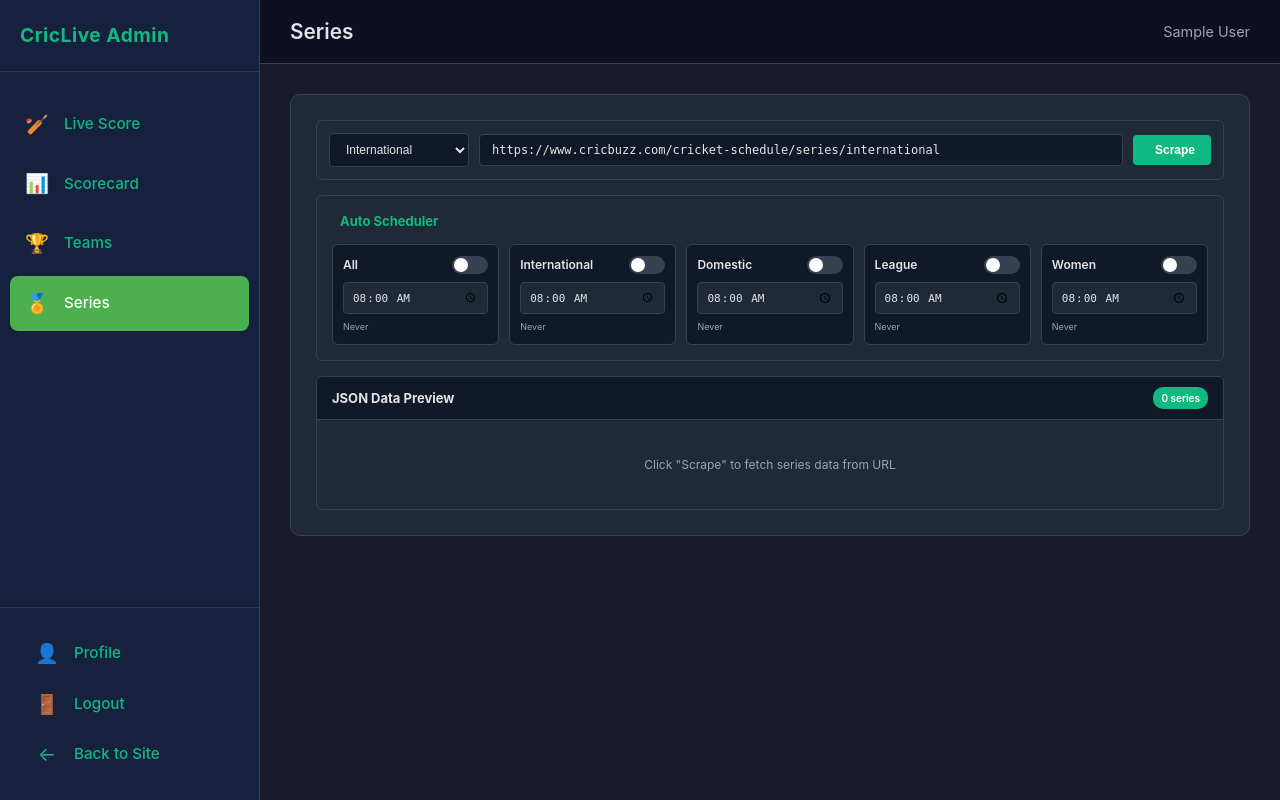
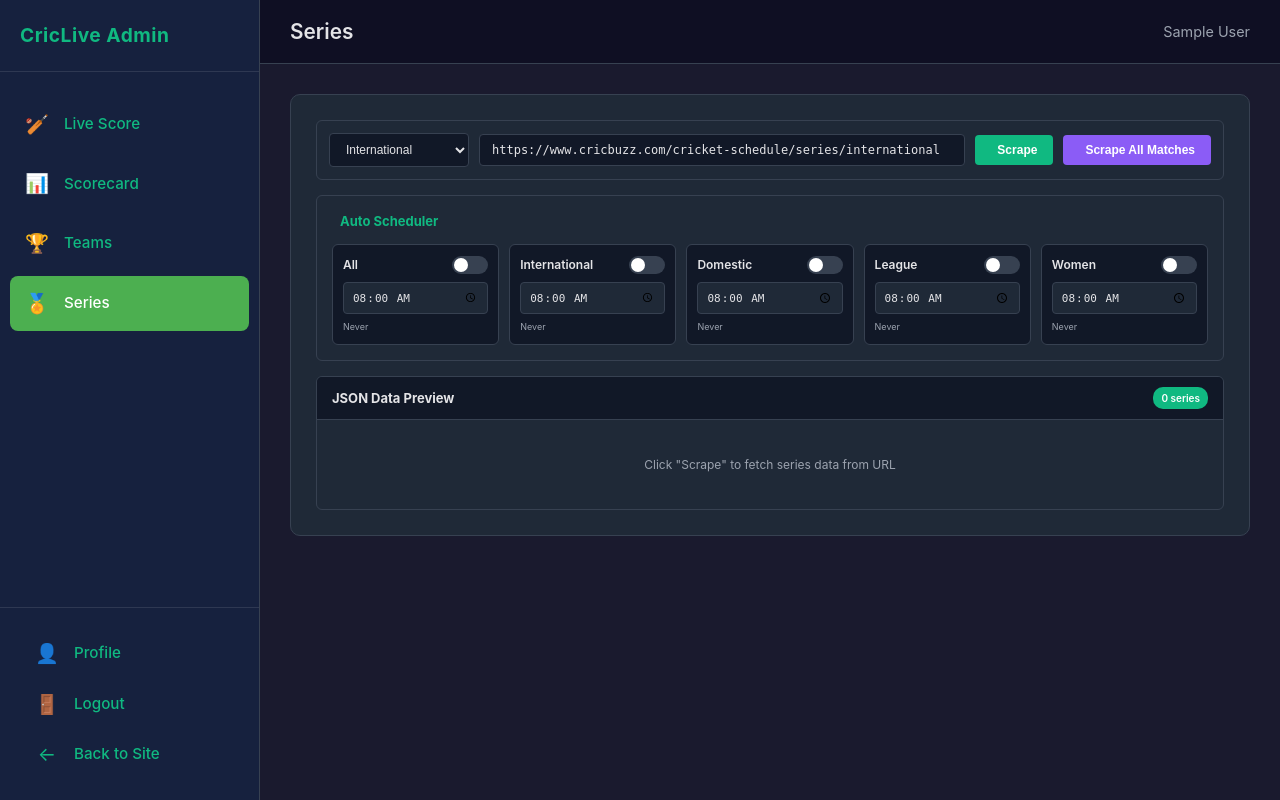
Before and after one commit to codinghunt24/Cricket-Hub, a Flask app: page /admin/series in a window 1280 px wide. Run offline with Flask 3, Linux system fonts and the light colour scheme; the visitor is signed in with stand-in values (Sample User, id 1); data comes from the database, SQL or seed files in the repository; data that the repository does not hold is empty.

Commit message:
Add ability to scrape all series matches with a single click
Introduces a new API endpoint `/api/scrape/all-series-matches` in `app.py` to process all series and scrape their matches. Updates `scraper.py` to enhance the `scrape_matches_from_series` function and adds a new "Scrape All Matches" button and associated JavaScript functionality to `templates/admin/series.html`.

Replit-Commit-Author: Agent
Replit-Commit-Session-Id: a806fcb6-b4fd-428f-a640-1884e96474a0
Replit-Commit-Checkpoint-Type: full_checkpoint
Replit-Commit-Event-Id: 7708ba70-0766-481e-9bac-d8e6995f7d2f
Replit-Commit-Screenshot-Url: https://storage.googleapis.com/screenshot-production-us-central1/a7f3b72c-cf14-4385-a365-bfcef702b8a4/a806fcb6-b4fd-428f-a640-1884e96474a0/1N4tJMr
Replit-Helium-Checkpoint-Created: true

```diff
--- a/app.py
+++ b/app.py
@@ -2534,6 +2534,75 @@ def get_series_matches(series_id):
     except Exception as e:
         return jsonify({'matches': [], 'error': str(e)})
 
+@app.route('/api/scrape/all-series-matches', methods=['POST'])
+def scrape_all_series_matches():
+    """Scrape matches for all series in database"""
+    try:
+        all_series = Series.query.all()
+        if not all_series:
+            return jsonify({'success': False, 'message': 'No series found'}), 404
+
+        total_matches = 0
+        series_processed = 0
+
+        for series in all_series:
+            try:
+                matches_list = scraper.scrape_matches_from_series(series.series_url)
+                if matches_list:
+                    for match_data in matches_list:
+                        match_id = match_data.get('match_id')
+                        if not match_id:
+                            continue
+
+                        existing = Match.query.filter_by(match_id=match_id).first()
+                        if existing:
+                            existing.match_format = match_data.get('match_format', existing.match_format)
+                            existing.venue = match_data.get('venue', existing.venue)
+                            existing.match_date = match_data.get('match_date', existing.match_date)
+                            existing.team1_name = match_data.get('team1', existing.team1_name)
+                            existing.team2_name = match_data.get('team2', existing.team2_name)
+                            existing.result = match_data.get('result', existing.result)
+                            existing.series_id = series.id
+                            existing.updated_at = datetime.utcnow()
+                        else:
+                            match = Match(
+                                match_id=match_id,
+                                match_format=match_data.get('match_format', ''),
+                                venue=match_data.get('venue', ''),
+                                match_date=match_data.get('match_date', ''),
+                                team1_name=match_data.get('team1', ''),
+                                team2_name=match_data.get('team2', ''),
+                                result=match_data.get('result', ''),
+                                series_id=series.id
+                            )
+                            db.session.add(match)
+                        total_matches += 1
+                    series_processed += 1
+            except Exception as e:
+                app.logger.error(f"Error scraping matches for {series.name}: {e}")
+                continue
+
+        db.session.commit()
+
+        log = ScrapeLog(
+            category='all_series_matches',
+            status='success',
+            message=f'Scraped {total_matches} matches from {series_processed} series',
+            teams_scraped=total_matches
+        )
+        db.session.add(log)
+        db.session.commit()
+
+        return jsonify({
+            'success': True,
+            'message': f'Scraped {total_matches} matches from {series_processed} series',
+            'total_matches': total_matches,
+            'series_processed': series_processed
+        })
+
+    except Exception as e:
+        return jsonify({'success': False, 'message': str(e)}), 500
+
 @app.route('/api/scrape/matches/<int:series_id>', methods=['POST'])
 def scrape_matches(series_id):
     try:
--- a/scraper.py
+++ b/scraper.py
@@ -1011,8 +1011,104 @@ def scrape_series_from_category(category_url):
 
 
 def scrape_matches_from_series(series_url):
-    """Scrape matches from a series."""
-    return []
+    """Scrape matches from a series URL."""
+    try:
+        if not series_url:
+            return []
+
+        if not series_url.startswith('http'):
+            series_url = 'https://www.cricbuzz.com' + series_url
+
+        if '/matches' not in series_url:
+            series_url = series_url.rstrip('/') + '/matches'
+
+        response = requests.get(series_url, headers=HEADERS, timeout=30)
+        if response.status_code != 200:
+            return []
+
+        html = response.text.replace('\\"', '"')
+        matches_data = []
+        seen_ids = set()
+
+        series_id_from_url = None
+        url_match = re.search(r'/cricket-series/(\d+)/', series_url)
+        if url_match:
+            series_id_from_url = url_match.group(1)
+
+        match_positions = [(m.start(), m.group(1)) for m in re.finditer(r'"matchInfo"\s*:\s*\{[^}]*"matchId"\s*:\s*(\d+)', html)]
+
+        for pos, mid in match_positions:
+            if mid in seen_ids:
+                continue
+            seen_ids.add(mid)
+
+            next_match = html.find('"matchInfo"', pos + 50)
+            if next_match == -1 or next_match > pos + 2000:
+                context_end = pos + 1500
+            else:
+                context_end = next_match
+            context = html[pos:context_end]
+
+            match_sid = re.search(r'"seriesId"\s*:\s*(\d+)', context)
+            if series_id_from_url and match_sid:
+                if match_sid.group(1) != series_id_from_url:
+                    continue
+
+            series_name = re.search(r'"seriesName"\s*:\s*"([^"]*)"', context)
+            match_desc = re.search(r'"matchDesc"\s*:\s*"([^"]*)"', context)
+            match_format = re.search(r'"matchFormat"\s*:\s*"([^"]*)"', context)
+            status = re.search(r'"status"\s*:\s*"([^"]*)"', context)
+            state = re.search(r'"state"\s*:\s*"([^"]*)"', context)
+            start_date = re.search(r'"startDate"\s*:\s*"?(\d+)"?', context)
+
+            team1_name = re.search(r'"team1"\s*:\s*\{[^}]*"teamName"\s*:\s*"([^"]*)"', context)
+            team2_name = re.search(r'"team2"\s*:\s*\{[^}]*"teamName"\s*:\s*"([^"]*)"', context)
+            team1_id = re.search(r'"team1"\s*:\s*\{[^}]*"teamId"\s*:\s*(\d+)', context)
+            team2_id = re.search(r'"team2"\s*:\s*\{[^}]*"teamId"\s*:\s*(\d+)', context)
+
+            venue_ground = re.search(r'"venueInfo"\s*:\s*\{[^}]*"ground"\s*:\s*"([^"]*)"', context)
+            venue_city = re.search(r'"venueInfo"\s*:\s*\{[^}]*"city"\s*:\s*"([^"]*)"', context)
+
+            match_date = ''
+            if start_date:
+                try:
+                    from datetime import datetime as dt
+                    ts = int(start_date.group(1)) / 1000
+                    match_date = dt.fromtimestamp(ts).strftime('%a, %d %b %Y')
+                except:
+                    pass
+
+            venue = ''
+            if venue_ground and venue_city:
+                venue = f"{venue_ground.group(1)}, {venue_city.group(1)}"
+            elif venue_ground:
+                venue = venue_ground.group(1)
+
+            team1_short = team1_name.group(1) if team1_name else ''
+            team2_short = team2_name.group(1) if team2_name else ''
+
+            matches_data.append({
+                'match_id': mid,
+                'series_id': match_sid.group(1) if match_sid else series_id_from_url or '',
+                'team1_id': team1_id.group(1) if team1_id else '',
+                'team2_id': team2_id.group(1) if team2_id else '',
+                'match_format': match_desc.group(1) if match_desc else '',
+                'format_type': match_format.group(1) if match_format else '',
+                'series_name': series_name.group(1) if series_name else '',
+                'match_date': match_date,
+                'state': state.group(1) if state else '',
+                'team1': team1_short,
+                'team2': team2_short,
+                'venue': venue,
+                'result': status.group(1) if status else ''
+            })
+
+        logger.info(f"Scraped {len(matches_data)} matches from {series_url}")
+        return matches_data
+
+    except Exception as e:
+        logger.error(f"Error scraping matches from series: {e}")
+        return []
 
 
 def scrape_player_profile(player_url):
--- a/templates/admin/series.html
+++ b/templates/admin/series.html
@@ -19,6 +19,9 @@
                    placeholder="Enter Cricbuzz series URL">
             <button class="btn-scrape" onclick="scrapeSeriesFromUrl()">
                 <i class="fas fa-download"></i> Scrape
+            </button>
+            <button class="btn-scrape-all" onclick="scrapeAllSeriesMatches()">
+                <i class="fas fa-sync"></i> Scrape All Matches
             </button>
         </div>
     </div>
@@ -241,6 +244,29 @@ input:checked + .slider:before {
 }
 
 .btn-scrape:disabled {
+    background: #374151;
+    cursor: not-allowed;
+}
+
+.btn-scrape-all {
+    background: #8b5cf6;
+    color: white;
+    border: none;
+    padding: 8px 16px;
+    border-radius: 4px;
+    font-size: 12px;
+    cursor: pointer;
+    display: flex;
+    align-items: center;
+    gap: 6px;
+    font-weight: 600;
+}
+
+.btn-scrape-all:hover {
+    background: #7c3aed;
+}
+
+.btn-scrape-all:disabled {
     background: #374151;
     cursor: not-allowed;
 }
@@ -623,6 +649,38 @@ async function loadSeriesSettings() {
     }
 }
 
+async function scrapeAllSeriesMatches() {
+    const btn = document.querySelector('.btn-scrape-all');
+    btn.disabled = true;
+    btn.innerHTML = '<i class="fas fa-spinner fa-spin"></i> Scraping...';
+
+    try {
+        const response = await fetch('/api/scrape/all-series-matches', {
+            method: 'POST',
+            headers: { 'Content-Type': 'application/json' }
+        });
+
+        const data = await response.json();
+        if (data.success) {
+            btn.innerHTML = '<i class="fas fa-check"></i> ' + data.total_matches + ' matches';
+            btn.style.background = '#10b981';
+            setTimeout(() => {
+                btn.innerHTML = '<i class="fas fa-sync"></i> Scrape All Matches';
+                btn.style.background = '#8b5cf6';
+                btn.disabled = false;
+            }, 3000);
+        } else {
+            alert('Error: ' + data.message);
+            btn.innerHTML = '<i class="fas fa-sync"></i> Scrape All Matches';
+            btn.disabled = false;
+        }
+    } catch (e) {
+        alert('Error: ' + e.message);
+        btn.innerHTML = '<i class="fas fa-sync"></i> Scrape All Matches';
+        btn.disabled = false;
+    }
+}
+
 async function toggleAutoScrape(category) {
     const toggle = document.getElementById(`toggle-${category}`);
     const timeInput = document.getElementById(`time-${category}`);
```
